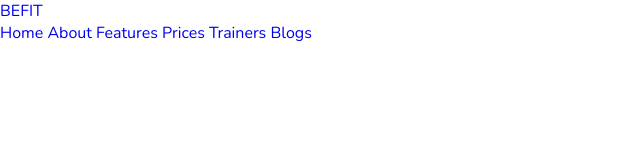
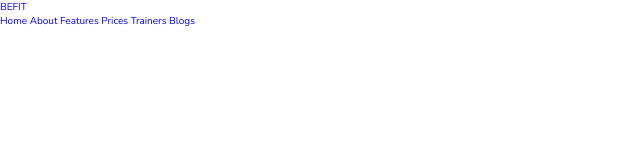
Before and after one commit to whopperjames95/FitnessWebsite, a plain HTML site: page index.html in a window 1280 px wide. Shown: the whole page, without its empty margins (0-640 px from the left). Drawn offline with nearby package versions, Linux system fonts and the light colour scheme.

Commit message:
more completed

```diff
--- /dev/null
+++ b/css/style.css
@@ -0,0 +1,21 @@
+@import url("https://fonts.googleapis.com/css2?family=Nunito:wght@200;300;400;600&display=swap");
+* {
+  font-family: 'Nunito', sans-serif;
+  margin: 0;
+  padding: 0;
+  -webkit-box-sizing: border-box;
+          box-sizing: border-box;
+  text-decoration: none;
+  outline: none;
+  border: none;
+  text-transform: capitalize;
+  -webkit-transition: all .2s linear;
+  transition: all .2s linear;
+}
+
+html {
+  font-size: 62.5%;
+  scroll-behavior: smooth;
+  scroll-padding-top: 5rem;
+  overflow-x: hidden;
+}
--- a/index.html
+++ b/index.html
@@ -4,7 +4,7 @@
     <meta charset="UTF-8">
     <meta http-equiv="X-UA-Compatible" content="IE=edge">
     <meta name="viewport" content="width=device-width, initial-scale=1.0">
-    <link rel="stylesheet" href="styles.css">
+    <link rel="stylesheet" href="css/style.css">
     <title>Go Fitness</title>
 
     <!-- font awesome cdn link -->
--- a/styles.css
+++ /dev/null
@@ -1,11 +0,0 @@
-@import url('https://fonts.googleapis.com/css2?family=Nunito:wght@200;300;400;600&display=swap');
-
-*{
-    font-family: 'Nunito', sans-serif;
-    margin:0; padding:0;
-    box-sizing: border-box;
-    text-decoration: none;
-    outline: none; border: none;
-    text-transform: capitalize;
-    transition: all .2s linear;
-}
```
